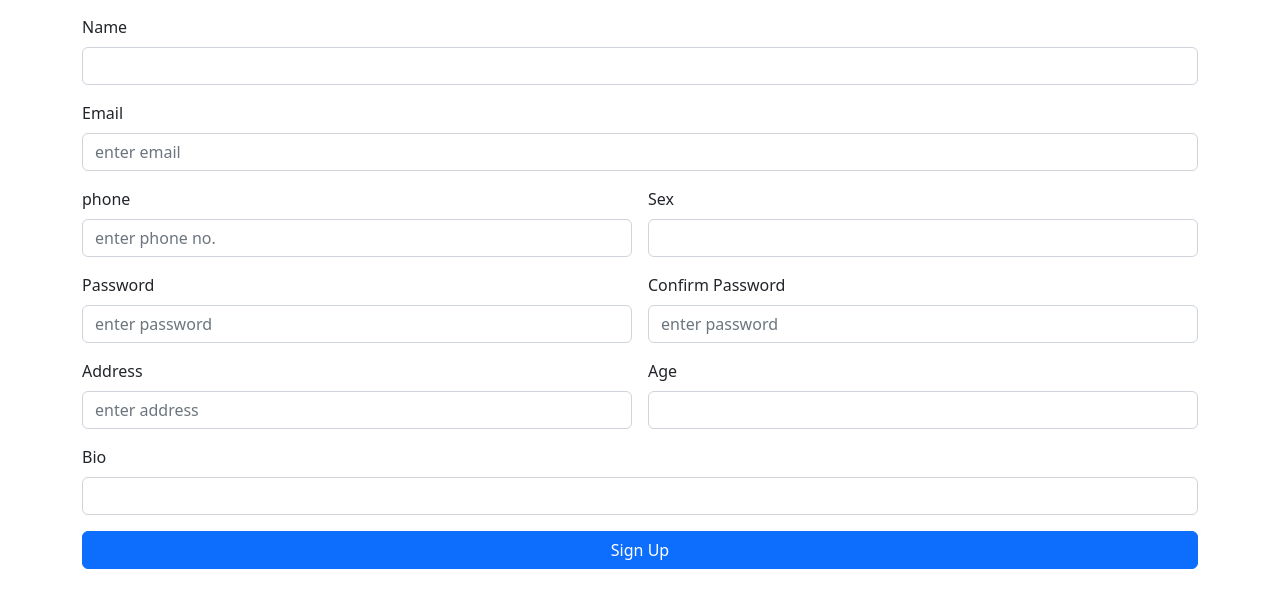
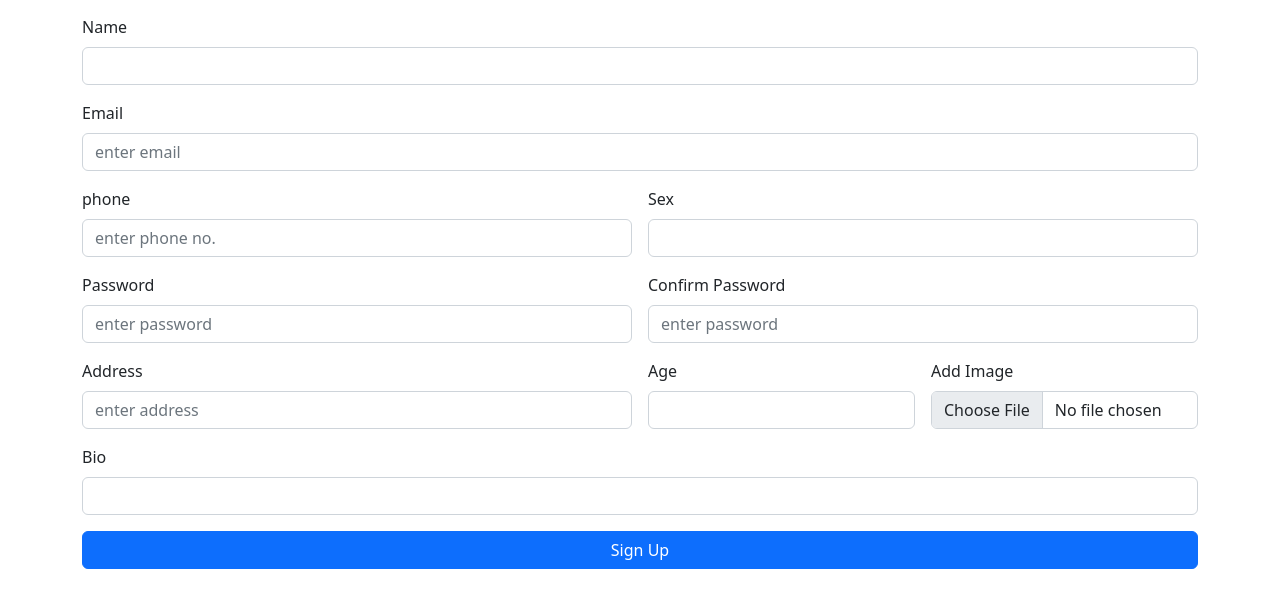
Before and after one commit to shadmanibnesaiful/Marriage_Moments, a Django app: page /authentication/signup_photographer/ in a window 1280 px wide. Shown: the part 145-753 px from the top of the page. Run offline with Django 4.2, Linux system fonts and the light colour scheme.

Commit message:
photo addition from signup added for photographer

```diff
--- a/authentication_module/views.py
+++ b/authentication_module/views.py
@@ -16,8 +16,9 @@ def register_photographer(request):
         age = request.POST['age']
         sex = request.POST['sex']
         bio = request.POST['bio']
+        photo = request.FILES['image_select']
 
-        new_photographer = Photographer(name=name, email=email, phone=phone, address=address, age=age, sex=sex, bio=bio)
+        new_photographer = Photographer(name=name, email=email, phone=phone, address=address, age=age, sex=sex, bio=bio, photo=photo)
         new_photographer.save()
 
         usertype = UserType.objects.get(type='photographer')
--- a/templates/authentication/photographer_signup.html
+++ b/templates/authentication/photographer_signup.html
@@ -50,9 +50,14 @@
             <label for="inputAddress" class="form-label">Address</label>
             <input type="text" class="form-control" id="inputAddress" placeholder="enter address" name="address">
         </div>
-        <div class="col-md-6">
+        <div class="col-md-3">
             <label for="inputCity" class="form-label">Age</label>
             <input type="text" class="form-control" id="inputCity" name="age">
+        </div>
+        <div class="col-md-3">
+            <label for="inputCity" class="form-label">Add Image</label>
+            <input type="file" class="form-control" id="inputCity" name="image_select">
+{#            <input class="form-control" type="file" name="image_select">#}
         </div>
 
         <div class="col-12">
```
